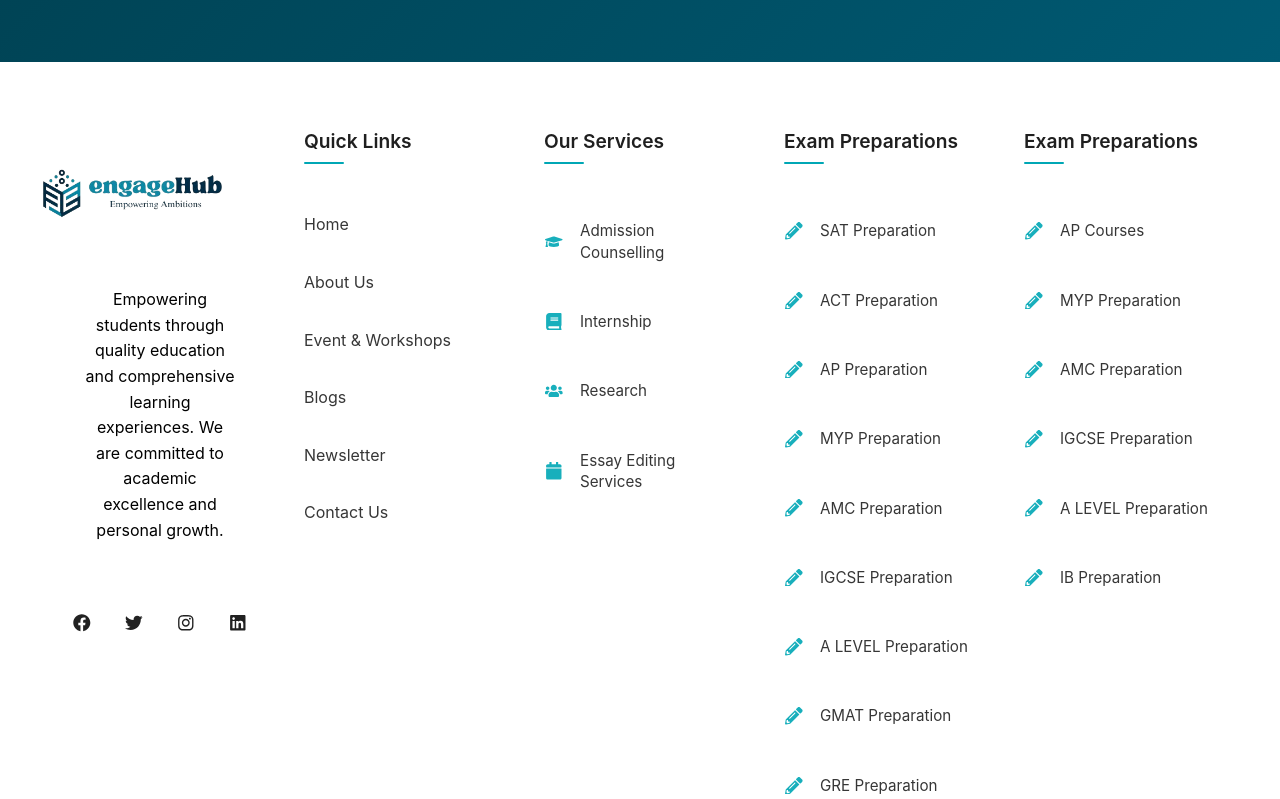
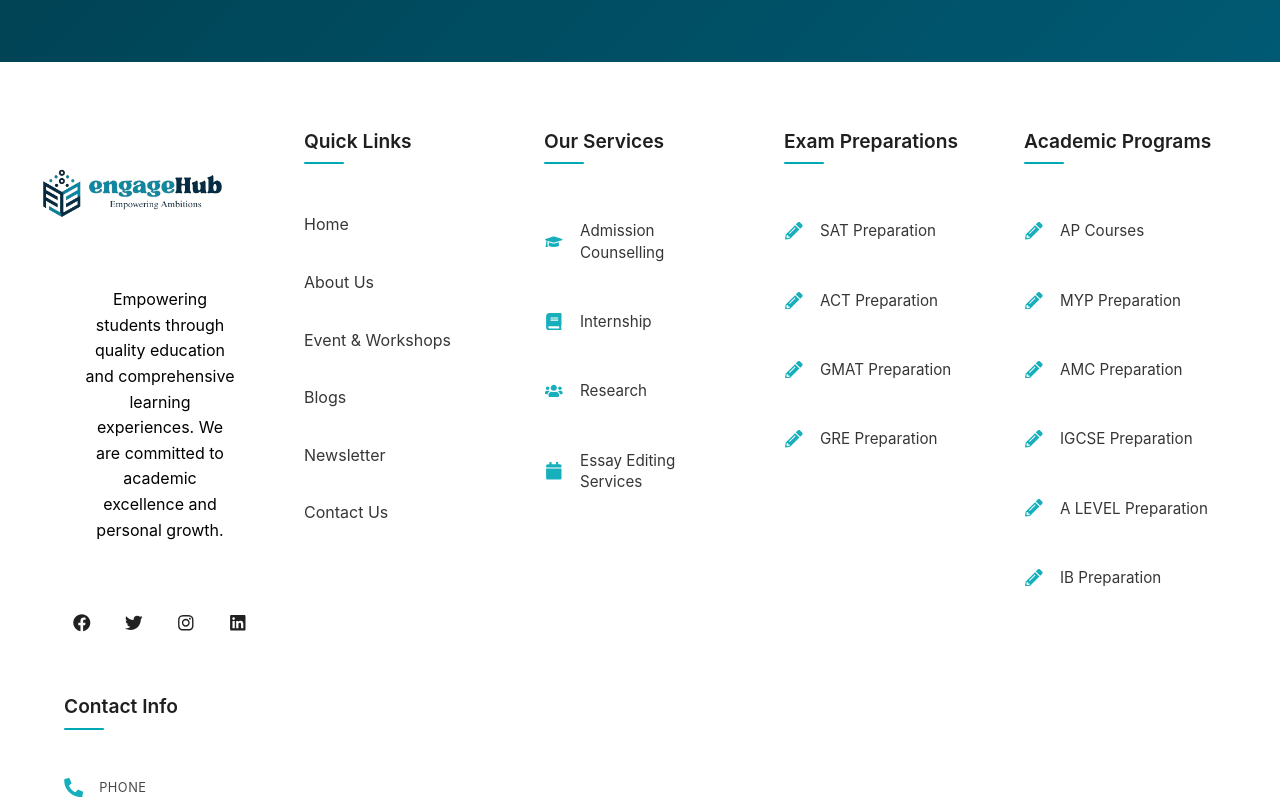
Before and after one commit to ankushjha18/EngageHub, a React (Create React App) app: page / in a window 1280 px wide. Shown: the part 4363-5162 px from the top of the page. Built offline with nearby package versions, Linux system fonts and the light colour scheme.

Commit message:
Update Footer.js

```diff
--- a/src/components/Footer.js
+++ b/src/components/Footer.js
@@ -1,4 +1,4 @@
-// Updated Footer.jsx - With linked services and exam preparations section
+// Fixed Footer.jsx - Corrected duplicate sections and structure
 import React, { useState } from 'react';
 import { motion, useInView, AnimatePresence } from 'framer-motion';
 import {
@@ -53,7 +53,7 @@ function Footer() {
     { name: 'Contact Us', path: '/contact' }
   ];
 
-  // Updated services with paths
+  // Services with paths
   const services = [
     { name: 'Admission Counselling', icon: <FaGraduationCap />, path: '/consultancy' },
     { name: 'Internship', icon: <FaBook />, path: '/internship' },
@@ -61,20 +61,15 @@ function Footer() {
     { name: 'Essay Editing Services', icon: <FaCalendar />, path: '/essay' }
   ];
 
-  // New exam preparations section
+  // Exam preparations section
   const examPreparation = [
     { name: 'SAT Preparation', icon: <FaPencilAlt />, path: '/sat-prep' },
     { name: 'ACT Preparation', icon: <FaPencilAlt />, path: '/act-prep' },
-    { name: 'AP Preparation', icon: <FaPencilAlt />, path: '/ap-prep' },
-    { name: 'MYP Preparation', icon: <FaPencilAlt />, path: '/myp-prep' },
-    { name: 'AMC Preparation', icon: <FaPencilAlt />, path: '/amc-prep' },
-    { name: 'IGCSE Preparation', icon: <FaPencilAlt />, path: '/igcse-prep' },
-    { name: 'A LEVEL Preparation', icon: <FaPencilAlt />, path: '/alevel-prep' },
     { name: 'GMAT Preparation', icon: <FaPencilAlt />, path: '/gmat-prep' },
-    { name: 'GRE Preparation', icon: <FaPencilAlt />, path: '/gre-prep' },
-    { name: 'IB Preparation', icon: <FaPencilAlt />, path: '/ib-prep' }
+    { name: 'GRE Preparation', icon: <FaPencilAlt />, path: '/gre-prep' }
   ];
 
+  // Academic programs section
   const academics = [
     { name: 'AP Courses', icon: <FaPencilAlt />, path: '/ap-prep' },
     { name: 'MYP Preparation', icon: <FaPencilAlt />, path: '/myp-prep' },
@@ -147,7 +142,7 @@ function Footer() {
           </ul>
         </motion.div>
 
-        {/* Our Services section - NOW WITH LINKS */}
+        {/* Our Services section */}
         <motion.div
           className="footer-section"
           initial={{ opacity: 0, y: 50 }}
@@ -171,7 +166,7 @@ function Footer() {
           </div>
         </motion.div>
 
-        {/* NEW: Exam Preparations section */}
+        {/* Exam Preparations section */}
         <motion.div
           className="footer-section"
           initial={{ opacity: 0, y: 50 }}
@@ -195,25 +190,25 @@ function Footer() {
           </div>
         </motion.div>
 
-{/* Academics section */}
-<motion.div
+        {/* Academic Programs section - FIXED: Changed heading from duplicate "Exam Preparations" */}
+        <motion.div
           className="footer-section"
           initial={{ opacity: 0, y: 50 }}
           animate={isInView ? { opacity: 1, y: 0 } : {}}
-          transition={{ duration: 0.6, delay: 0.3 }}
+          transition={{ duration: 0.6, delay: 0.4 }}
         >
-          <h3>Exam Preparations</h3>
+          <h3>Academic Programs</h3>
           <div className="footer-info">
-            {academics.map((exam) => (
+            {academics.map((program) => (
               <a
-                key={exam.name}
-                href={exam.path}
+                key={program.name}
+                href={program.path}
                 className="footer-item footer-exam-link"
               >
                 <span className="exam-icon-wrapper">
-                  {exam.icon}
+                  {program.icon}
                 </span>
-                <span className="exam-text">{exam.name}</span>
+                <span className="exam-text">{program.name}</span>
               </a>
             ))}
           </div>
@@ -224,7 +219,7 @@ function Footer() {
           className="footer-section"
           initial={{ opacity: 0, y: 50 }}
           animate={isInView ? { opacity: 1, y: 0 } : {}}
-          transition={{ duration: 0.6, delay: 0.4 }}
+          transition={{ duration: 0.6, delay: 0.5 }}
         >
           <h3>Contact Info</h3>
           <div className="contact-info">
```
